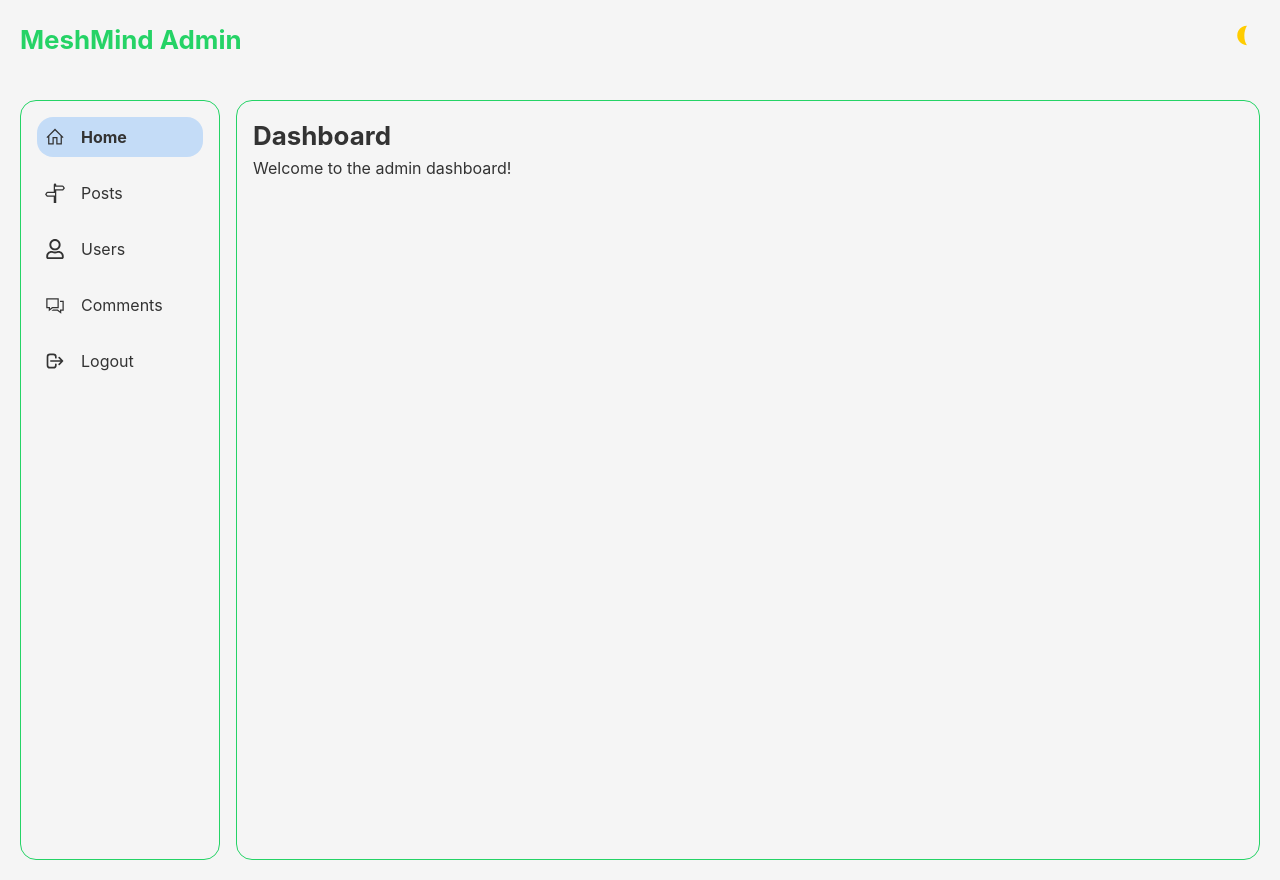
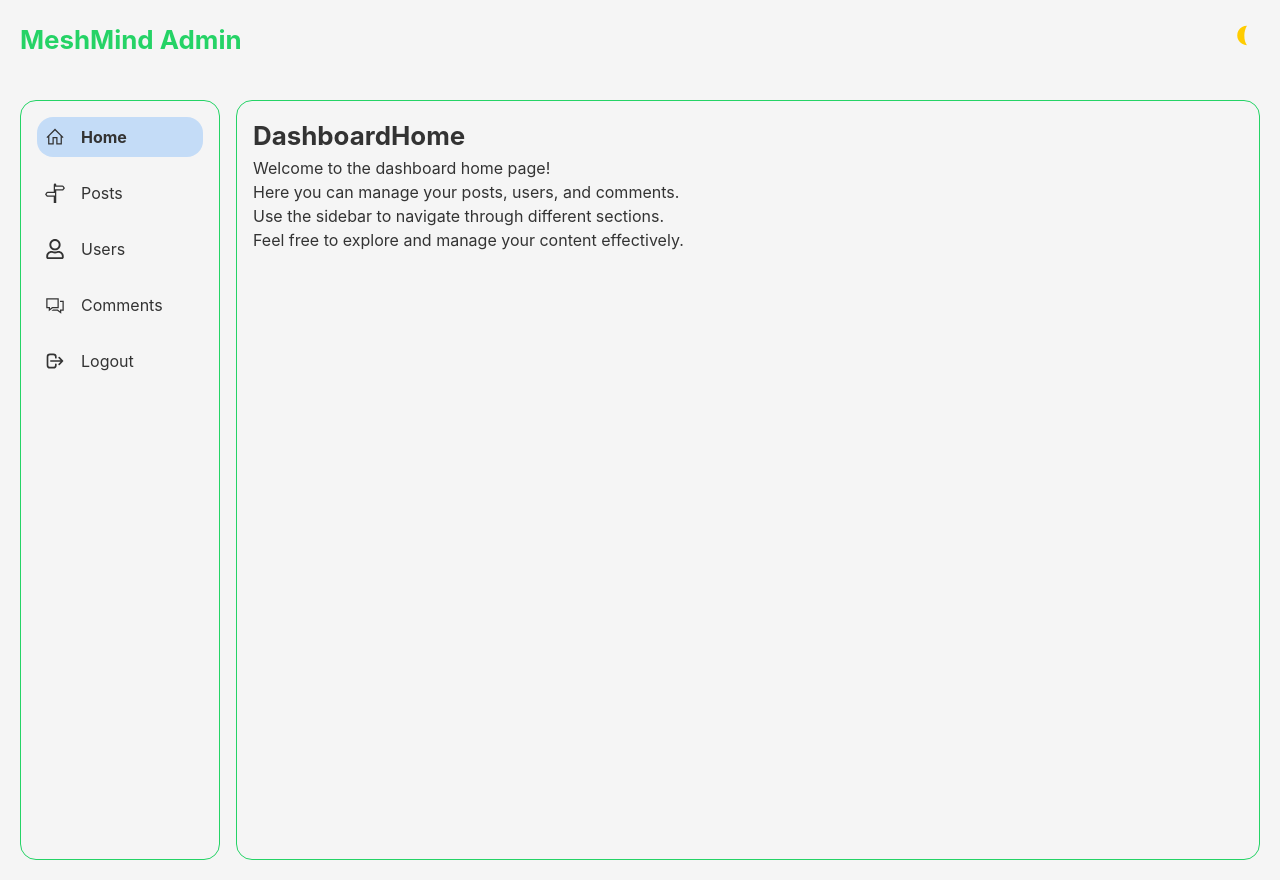
Before and after one commit to kiptalam1/MindMesh, a React (Vite) app in the folder Frontend/Admin/: page /dashboard in a window 1280 px wide. Built offline with nearby package versions, Linux system fonts and the light colour scheme.

Commit message:
fix: configure all the pages to be children of the dashboard

```diff
--- a/Frontend/Admin/src/App.jsx
+++ b/Frontend/Admin/src/App.jsx
@@ -2,6 +2,8 @@ import { Route, Routes } from "react-router-dom";
 import Homepage from "./pages/Homepage.jsx";
 import Dashboard from "./pages/Dashboard.jsx";
 import Header from "./components/Header.jsx";
+import DashboardHome from "./components/DashboardHome.jsx";
+import Posts from "./components/Posts.jsx";
 
 const App = () => {
 	return (
@@ -9,7 +11,10 @@ const App = () => {
 			<Header />
 			<Routes>
 				<Route path="/" element={<Homepage />} />
-				<Route path="/dashboard" element={<Dashboard />} />
+				<Route path="/dashboard" element={<Dashboard />}>
+					<Route index element={<DashboardHome />} />
+					<Route path="posts" element={<Posts />} />
+				</Route>
 			</Routes>
 		</>
 	);
--- a/Frontend/Admin/src/pages/Dashboard.jsx
+++ b/Frontend/Admin/src/pages/Dashboard.jsx
@@ -1,4 +1,4 @@
-import { NavLink } from "react-router-dom";
+import { NavLink, Outlet } from "react-router-dom";
 import { LiaHomeSolid, LiaCommentsSolid } from "react-icons/lia";
 import { FaRegUser } from "react-icons/fa";
 import { BsSignpostSplit } from "react-icons/bs";
@@ -10,19 +10,19 @@ const Dashboard = () => {
 	return (
 		<div className="dashboard">
 			<aside className="sidebar">
-				<NavLink to="/dashboard" className="sidebar-link">
+				<NavLink to="/dashboard" className="sidebar-link" end>
 					<LiaHomeSolid className="sidebar-icon" />
 					Home
 				</NavLink>
-				<NavLink to="/posts" className="sidebar-link">
+				<NavLink to="/dashboard/posts" className="sidebar-link">
 					<BsSignpostSplit className="sidebar-icon" />
 					Posts
 				</NavLink>
-				<NavLink to="/users" className="sidebar-link">
+				<NavLink to="/dashboard/users" className="sidebar-link">
 					<FaRegUser className="sidebar-icon" />
 					Users
 				</NavLink>
-				<NavLink to="/comments" className="sidebar-link">
+				<NavLink to="/dashboard/comments" className="sidebar-link">
 					<LiaCommentsSolid className="sidebar-icon" />
 					Comments
 				</NavLink>
@@ -32,8 +32,7 @@ const Dashboard = () => {
 				</NavLink>
 			</aside>
 			<main className="content">
-				<h1>Dashboard</h1>
-				<p>Welcome to the admin dashboard!</p>
+				<Outlet />
 			</main>
 		</div>
 	);
```
